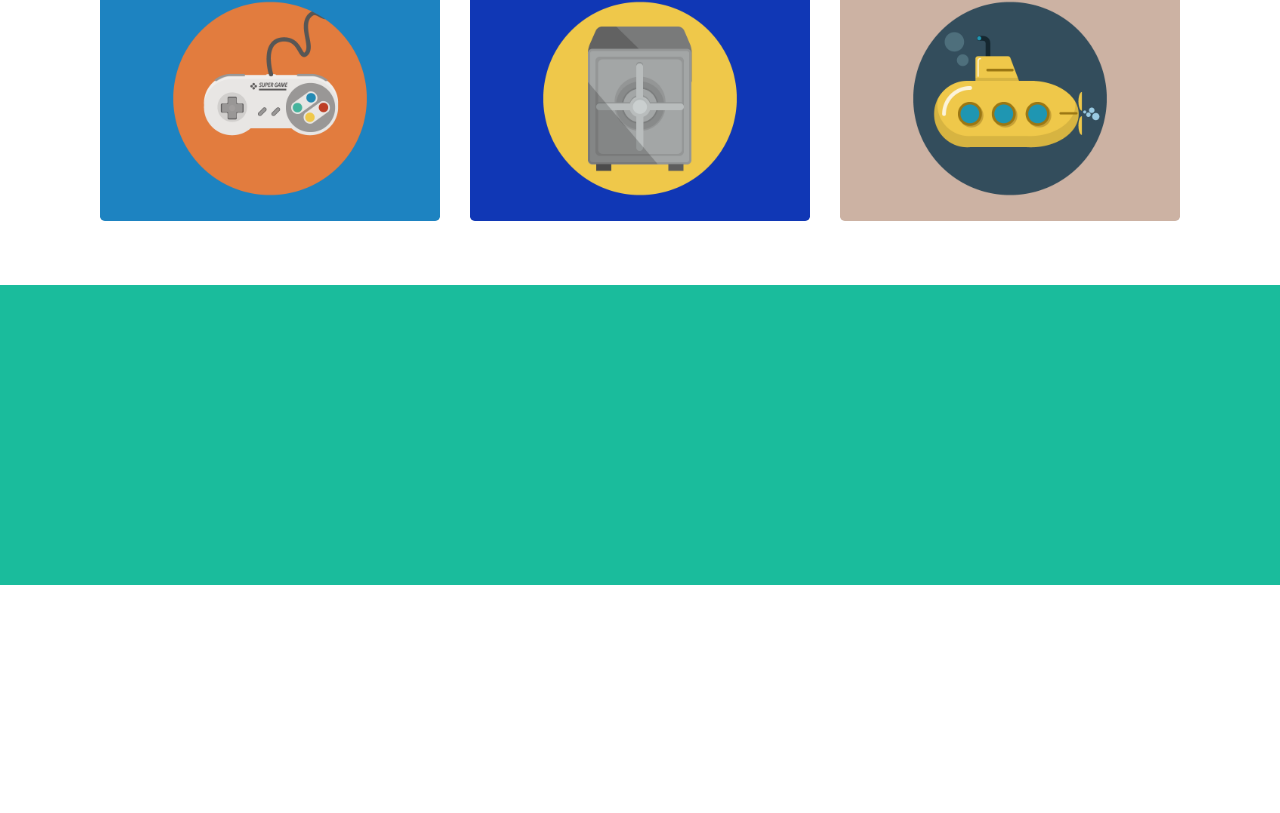
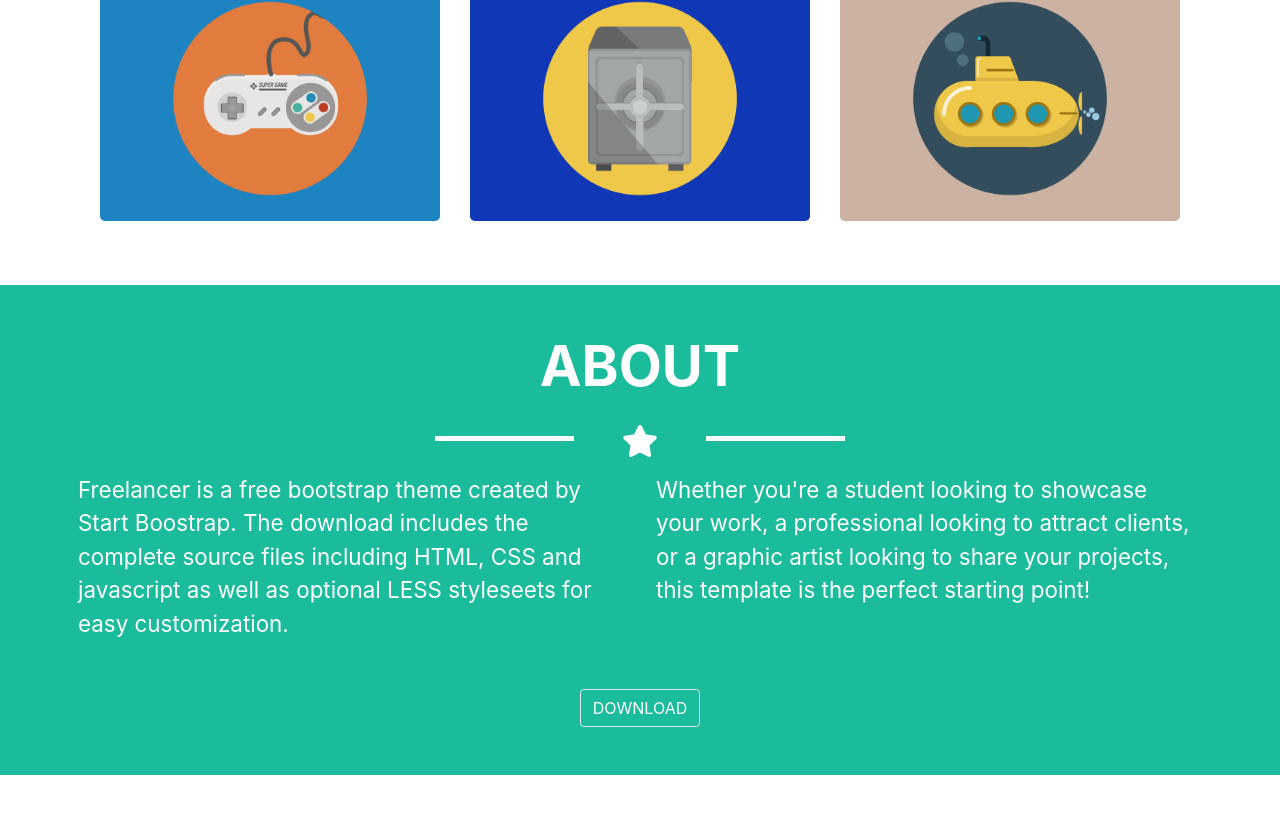
Before and after one commit to andrearep/html-css-bootstrap-freelancer, a plain HTML site: page index.html in a window 1280 px wide. Shown: the part 1098-1911 px from the top of the page. Drawn offline with nearby package versions, Linux system fonts and the light colour scheme.

Commit message:
szione about completata

```diff
--- a/assets/css/font.css
+++ b/assets/css/font.css
@@ -3,6 +3,9 @@
 }
 .fs_1_5{
     font-size: 1.5rem;
+}
+.fs_1_4{
+    font-size: 1.4rem;
 }
 .sep{
     border-bottom: 5px solid white;
--- a/index.html
+++ b/index.html
@@ -57,6 +57,7 @@
             <div class="container d-flex flex-column align-items-center text-white py-3 text-center">
                 <img class="h250 py-2" src="./img/avatar.svg" alt="">
                 <h1 class="display-4 font-weight-bold pb-2">START BOOTSTRAP</h1>
+                <!-- DIVISORE -->
                 <div class=" w-50 d-flex justify-content-center mb-4">
                     <div class="sep w-25"></div>
                     <i class=" fas fa-star fs_2 px-5 position-relative top50"></i>
@@ -101,8 +102,32 @@
             </div>
         </section>
 
-        <section class="bg_green h300">
-            <div class="container">
+        <section class="bg_green ">
+            <div class="container d-flex flex-column align-items-center text-white py-5 text-center">
+                <h2 class="display-4 font-weight-bold">ABOUT</h2>
+                <!-- DIVISORE -->
+                <div class=" w-50 d-flex justify-content-center mb-4">
+                    <div class="sep w-25"></div>
+                    <i class=" fas fa-star fs_2 px-5 position-relative top50"></i>
+                    <div class="sep w-25 font-weight-bold"></div>
+                </div>
+                <div class="row mt-2 mb-5">
+                    <div class="col-lg-6 px-2 text-left fs_1_4">
+                        <span>Freelancer is a free bootstrap theme created by Start Boostrap. The download includes the
+                            complete source files including HTML, CSS and javascript as well as optional LESS styleseets
+                            for easy customization.
+                        </span>
+                    </div>
+                    <div class="col-lg-6 px-3 text-left fs_1_4">
+                        <span>Whether you're a student looking to showcase your work, a professional looking to attract
+                            clients, or a graphic artist looking to share your projects, this template is the perfect
+                            starting point!
+                        </span>
+                    </div>
+                </div>
+
+                <button type="button" class="btn text-white border"> DOWNLOAD</button>
+
             </div>
         </section>
 
```
